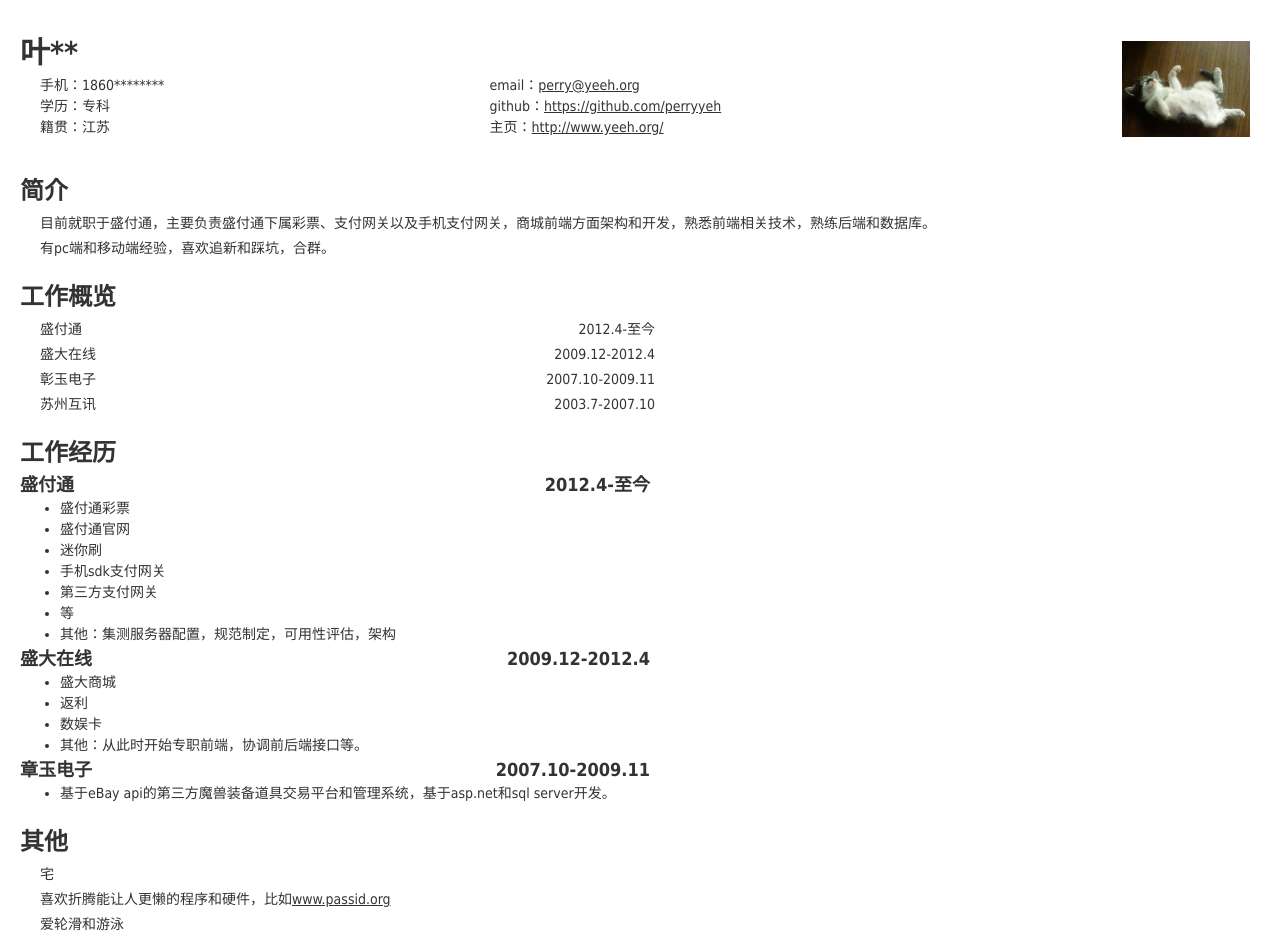
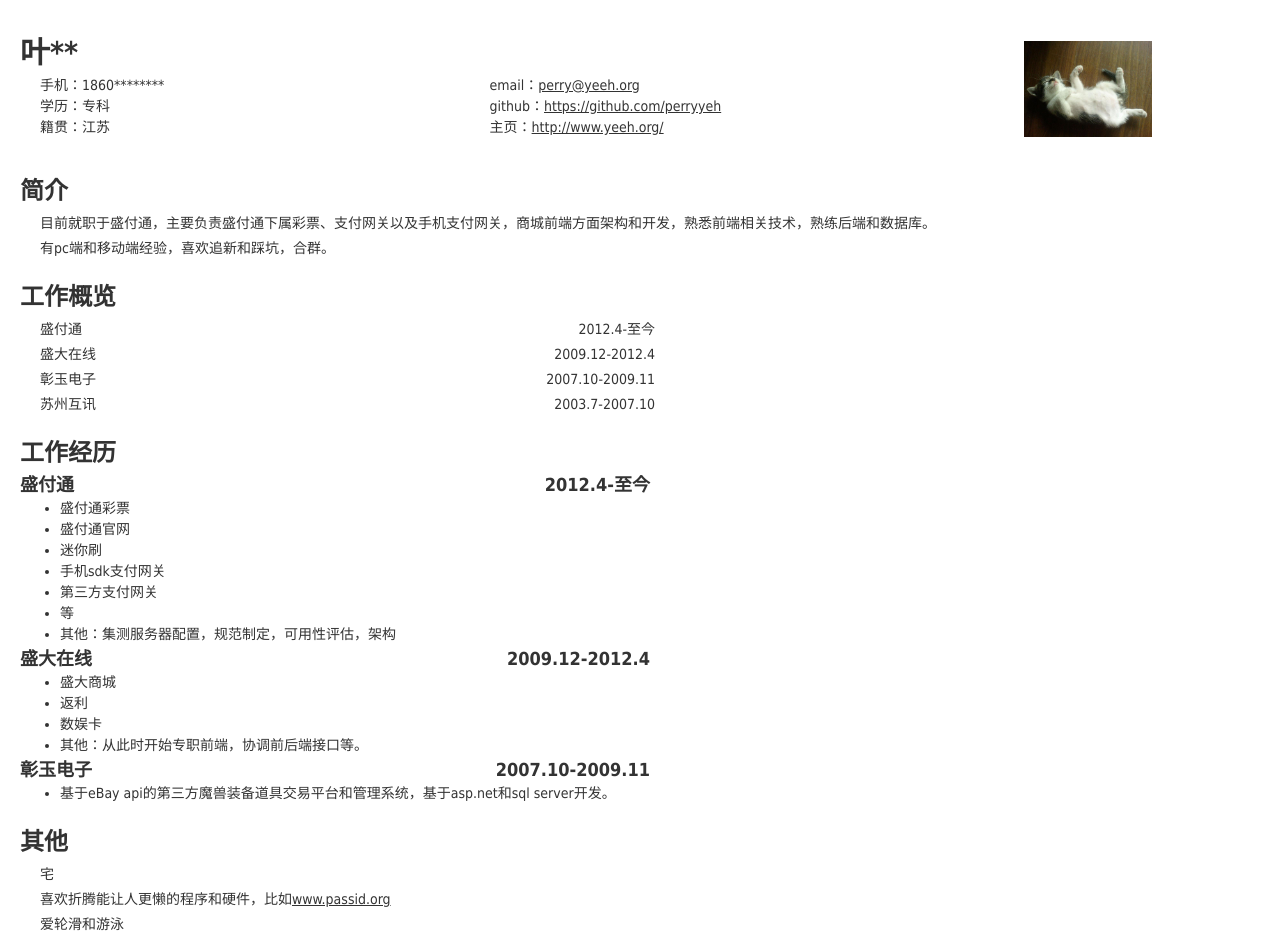
Before and after one commit to yeeh/www.yeh.sh, a Jekyll site: the page resume.html, which Jekyll copies as it is, in a window 1280 px wide. Built offline with Jekyll 4.4.1, drawn with Linux system fonts in a browser that asks for light colours; Markdown is read by kramdown in place of the engine named in the settings.

Commit message:
edit resume

```diff
--- a/resume.html
+++ b/resume.html
@@ -16,7 +16,7 @@ h2{ font-size: 24px; margin-top: 20px;}
 h3{ font-size: 18px;}
 p{margin:4px 10px 4px 40px;}
 a{color: #333;text-decoration: none;}
-img{ float: right; width: 10%; margin: -50px 30px 0 0;}
+img{ float: right; width: 10%; margin: -50px 10% 0 0;}
 ol{ width: 80%; list-style: none; padding-left: 0px; zoom:1;}
 ol:after{ content: " "; visibility:hidden; display:block; font-size:0; clear:both; height:0;}
 ol li{ width: 40%; float:left; margin-left: 40px;}
@@ -74,7 +74,7 @@ a{ text-decoration: underline;}
   <li>数娱卡</li>
   <li>其他：从此时开始专职前端，协调前后端接口等。</li>
 </ul>
-<h3><span>2007.10-2009.11</span>章玉电子</h3>
+<h3><span>2007.10-2009.11</span>彰玉电子</h3>
 <ul>
   <li>基于eBay api的第三方魔兽装备道具交易平台和管理系统，基于asp.net和sql server开发。</li>
 </ul>
```
